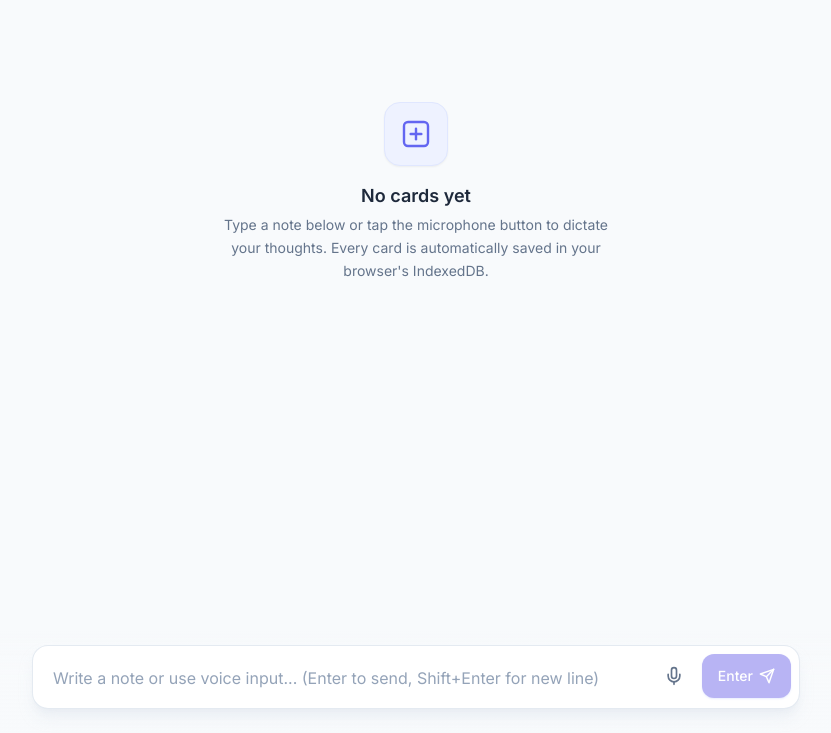
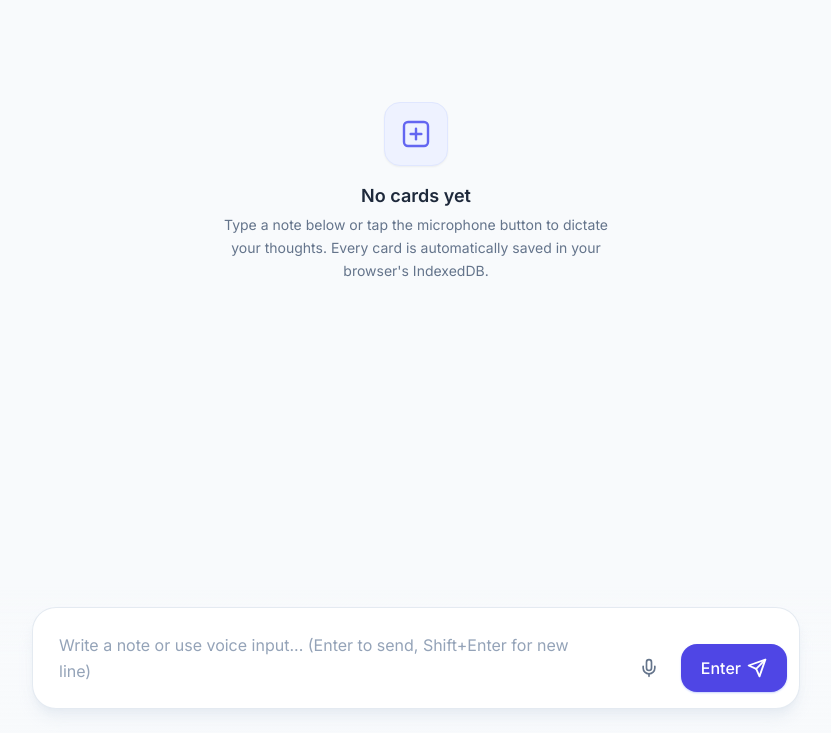
Before and after one commit to sachinsharma4/quick_note-, a plain HTML site: page index.html in a window 1280 px wide. Shown: the part 67-800 px from the top of the page, without its empty margins (224-1055 px from the left). Drawn offline with nearby package versions, Linux system fonts and the light colour scheme.

Commit message:
Update index.html
ui fixes header and footer

```diff
--- a/index.html
+++ b/index.html
@@ -123,14 +123,14 @@
             </div>
 
             <!-- Input Container -->
-            <div class="bg-white rounded-2xl shadow-lg shadow-slate-200/70 border border-slate-200/90 focus-within:border-indigo-500 focus-within:ring-4 focus-within:ring-indigo-500/10 transition-all duration-200 p-2 flex items-end gap-2">
+            <div class="bg-white rounded-3xl shadow-lg shadow-slate-200/70 border border-slate-200/90 focus-within:border-indigo-500 focus-within:ring-4 focus-within:ring-indigo-500/10 transition-all duration-200 p-2 flex items-end gap-2">
 
                 <!-- Multi-line Textarea -->
                 <textarea
                     id="note-input"
                     rows="1"
-                    placeholder="Write a note or use voice input... (Enter to send, Shift+Enter for new line)"
-                    class="flex-1 max-h-40 min-h-[44px] py-2.5 px-3 bg-transparent text-slate-800 placeholder-slate-400 text-sm sm:text-base resize-none focus:outline-none leading-relaxed"
+                    placeholder="write a note"
+                    class="flex-1 max-h-80 min-h-[44px] py-2.5 px-3 bg-transparent text-slate-800 placeholder-slate-400 text-sm sm:text-base resize-none focus:outline-none leading-relaxed"
                     aria-label="Note text input"
                 ></textarea>
 
@@ -169,9 +169,72 @@
 
                 </div>
             </div>
+   <footer id="bottom-input-footer" class="fixed bottom-0 inset-x-0 z-30 bg-gradient-to-t from-slate-50 via-slate-50/95 to-transparent pt-5 pb-4 sm:pb-6 px-4 sm:px-6 transition-[bottom] duration-100 ease-out">
+        <div class="max-w-3xl mx-auto">
+
+            <!-- Live Voice Status Pill -->
+            <div id="voice-indicator" class="hidden mb-2.5 flex items-center justify-between bg-red-50 border border-red-200 text-red-700 px-3.5 py-2 rounded-xl text-xs font-medium shadow-sm">
+                <div class="flex items-center gap-2">
+                    <span class="relative flex h-2.5 w-2.5">
+                        <span class="animate-ping absolute inline-flex h-full w-full rounded-full bg-red-400 opacity-75"></span>
+                        <span class="relative inline-flex rounded-full h-2.5 w-2.5 bg-red-600"></span>
+                    </span>
+                    <span id="voice-status-label">Listening... Speak into your microphone</span>
+                </div>
+                <button type="button" id="stop-voice-link" class="underline hover:text-red-900 font-semibold ml-3">
+                    Stop
+                </button>
+            </div>
+
+            <!-- Enlarged Input Container -->
+            <div class="bg-white rounded-3xl shadow-lg shadow-slate-200/80 border border-slate-200/90 focus-within:border-indigo-500 focus-within:ring-4 focus-within:ring-indigo-500/10 transition-all duration-200 p-2.5 sm:p-3 flex items-end gap-2.5">
+
+                <!-- Larger Multi-line Textarea -->
+                <textarea
+                    id="note-input"
+                    rows="2"
+                    placeholder="Write a note or use voice input... (Enter to send, Shift+Enter for new line)"
+                    class="flex-1 min-h-[64px] max-h-[320px] py-3 px-3.5 bg-transparent text-slate-800 placeholder-slate-400 text-base resize-none focus:outline-none leading-relaxed"
+                    aria-label="Note text input"
+                ></textarea>
+
+                <!-- Action Buttons Wrapper -->
+                <div class="flex items-center gap-2 pb-1 shrink-0">
+
+                    <!-- Voice Input Button -->
+                    <button
+                        type="button"
+                        id="voice-btn"
+                        title="Voice Input"
+                        aria-label="Toggle voice input"
+                        class="w-12 h-12 rounded-2xl flex items-center justify-center text-slate-500 hover:text-indigo-600 hover:bg-indigo-50 active:scale-95 transition-all duration-150 focus:outline-none focus:ring-2 focus:ring-indigo-500/40"
+                    >
+                        <svg id="mic-icon" xmlns="http://www.w3.org/2000/svg" class="w-5 h-5" viewBox="0 0 24 24" fill="none" stroke="currentColor" stroke-width="2" stroke-linecap="round" stroke-linejoin="round">
+                            <path d="M12 2a3 3 0 0 0-3 3v7a3 3 0 0 0 6 0V5a3 3 0 0 0-3-3Z"/>
+                            <path d="M19 10v2a7 7 0 0 1-14 0v-2"/>
+                            <line x1="12" x2="12" y1="19" y2="22"/>
+                        </svg>
+                    </button>
+
+                    <!-- Enter / Send Button -->
+                    <button
+                        type="button"
+                        id="send-btn"
+                        title="Add Card (Enter)"
+                        aria-label="Submit note card"
+                        class="h-12 px-4 sm:px-5 rounded-2xl bg-indigo-600 hover:bg-indigo-700 active:scale-95 disabled:opacity-40 disabled:pointer-events-none text-white font-medium text-sm sm:text-base flex items-center justify-center gap-1.5 shadow-sm shadow-indigo-200 transition-all duration-150 focus:outline-none focus:ring-2 focus:ring-indigo-500 focus:ring-offset-1"
+                    >
+                        <span class="hidden sm:inline">Enter</span>
+                        <svg xmlns="http://www.w3.org/2000/svg" class="w-4 h-4 sm:w-5 sm:h-5" viewBox="0 0 24 24" fill="none" stroke="currentColor" stroke-width="2.2" stroke-linecap="round" stroke-linejoin="round">
+                            <line x1="22" y1="2" x2="11" y2="13"></line>
+                            <polygon points="22 2 15 22 11 13 2 9 22 2"></polygon>
+                        </svg>
+                    </button>
+
+                </div>
+            </div>
         </div>
     </footer>
-
     <!-- Application Script -->
     <script>
         /**
```
